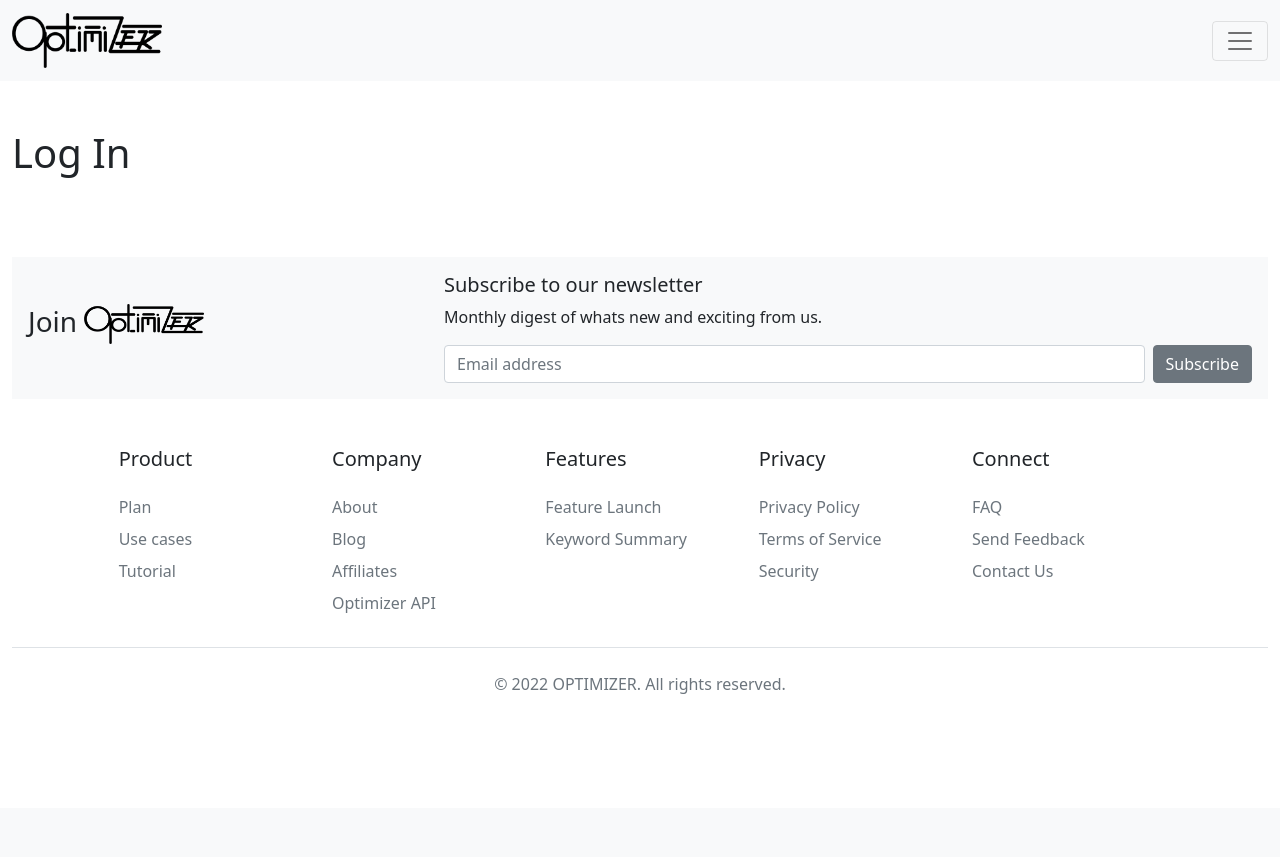
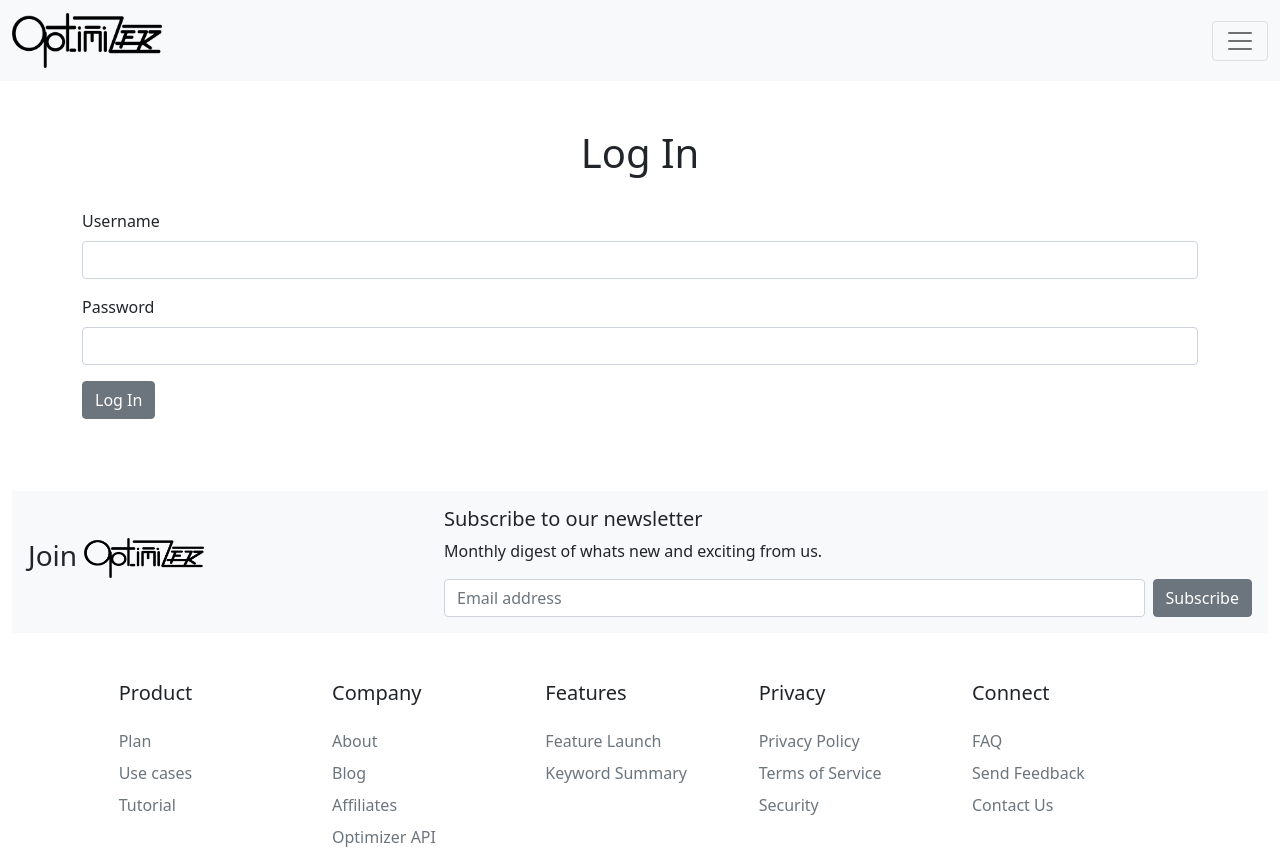
Before and after one commit to SarmSKunatham/Optimizer-font-end, a Flask app: template NLP_Project/flaskr/templates/auth/login.html in a window 1280 px wide. Shown: the top 857 px of the page. Before the commit the page ends 694 px from the top, so only its background shows below. Run offline with Flask 2, Linux system fonts and the light colour scheme; the template is opened without the code that fills it, so the values that code supplies are empty.

Commit message:
Add login.html

```diff
--- a/NLP_Project/flaskr/auth.py
+++ b/NLP_Project/flaskr/auth.py
@@ -84,7 +84,7 @@ def login_required(view):
     @functools.wraps(view)
     def wrapped_view(**kwargs):
         if g.user is None:
-            return redirect(url_for('auth.login'))
+            return redirect(url_for('auth/login.html'))
 
         return view(**kwargs)
 
--- a/NLP_Project/flaskr/templates/auth/login.html
+++ b/NLP_Project/flaskr/templates/auth/login.html
@@ -1,15 +1,22 @@
 {% extends 'base.html' %}
 
 {% block header %}
-  <h1>{% block title %}Log In{% endblock %}</h1>
+  <h1 class="text-center">Log In</h1>
 {% endblock %}
 
-{% block main %}
-  <form method="post">
-    <label for="username">Username</label>
-    <input name="username" id="username" required>
-    <label for="password">Password</label>
-    <input type="password" name="password" id="password" required>
-    <input type="submit" value="Log In">
-  </form>
+{% block content %}
+  <div class="container">
+    <form  method="post">
+      <div class="mb-3">
+        <label for="username" class="form-label">Username</label>
+        <input type="username" class="form-control" id="username" required>
+      </div>
+      <div class="mb-3">
+        <label for="password" class="form-label">Password</label>
+        <input type="password" class="form-control" id="password">
+      </div>
+      <button type="submit" class="btn btn-secondary">Log In</button>
+    </form>
+  </div>
+
 {% endblock %}
```
